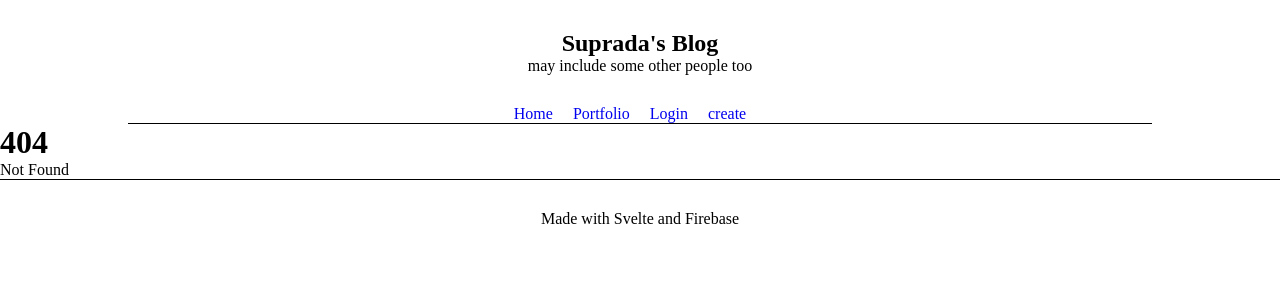
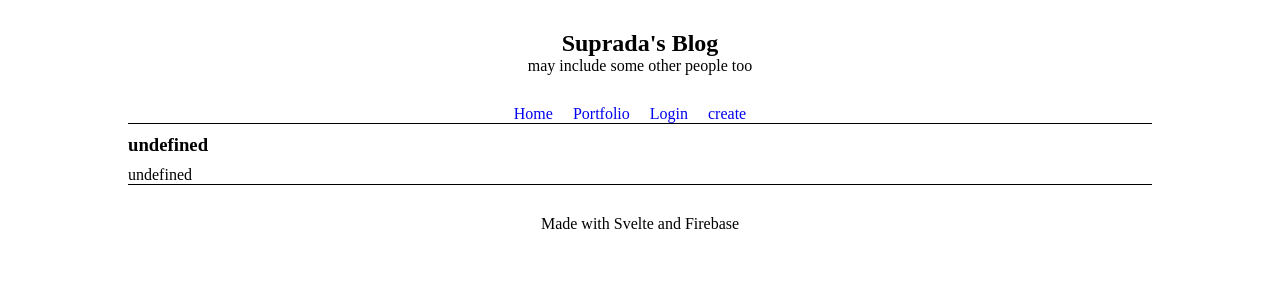
Before and after one commit to Suprada-2002/svelte-crud, a SvelteKit app: page /showBlog in a window 1280 px wide. Before the commit this address had no page. Shown: the top 300 px of the page. Built offline with nearby package versions, Linux system fonts and the light colour scheme.

Commit message:
adding full blog view

```diff
--- a/src/routes/+layout.svelte
+++ b/src/routes/+layout.svelte
@@ -34,7 +34,7 @@
   </ul>
 </nav>
 <slot />
-<footer>
+<footer class="container">
     <p>Made with Svelte and Firebase</p>
 </footer>
 
--- a/src/routes/create/+page.svelte
+++ b/src/routes/create/+page.svelte
@@ -45,7 +45,8 @@
             ...blog,
             createdAt: Date.now(),
         });
-        console.log("new blog addded")
+        console.log("new blog addded");
+        goto("/");
     }catch(error){
             console.log(error)
         }
--- /dev/null
+++ b/src/routes/showBlog/+page.svelte
@@ -0,0 +1,27 @@
+<script>
+     import {db} from '../../Firebase';
+     import {onSnapshot, doc} from 'firebase/firestore';
+     import {showBlogId} from '../../store'
+
+     let data =[];
+    const docRef = doc(db, "blogs", $showBlogId);
+    if($showBlogId != 0){
+        onSnapshot(docRef, (doc) => {
+            data = doc.data();
+        })
+       $showBlogId = 0;
+    }
+</script>
+
+<div class="container">
+    <div class="content">
+        <h3>{data.title}</h3>
+        <p>{data.content}</p>
+    </div>
+</div>
+
+<style>
+    h3{
+        padding: 10px 0px;
+    }
+</style>
--- a/src/store.js
+++ b/src/store.js
@@ -14,3 +14,4 @@ export const currentBlogData = writable({
 
 export const isLoggedIn = writable(false);
 export const isEditable = writable(false);
+export const showBlogId = writable(0);
```
Also changed, not shown: src/routes/+page.svelte (+13 -4 lines).
